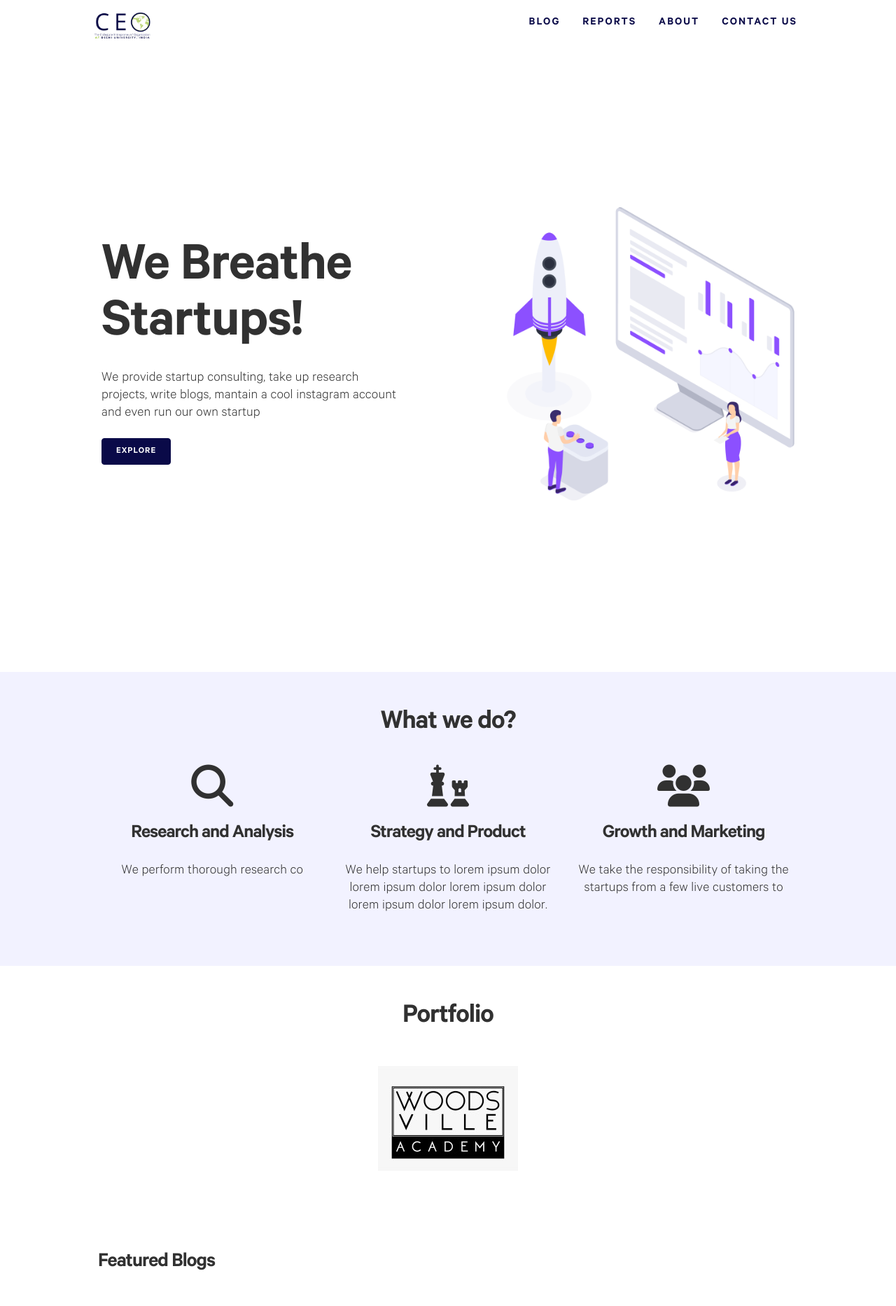
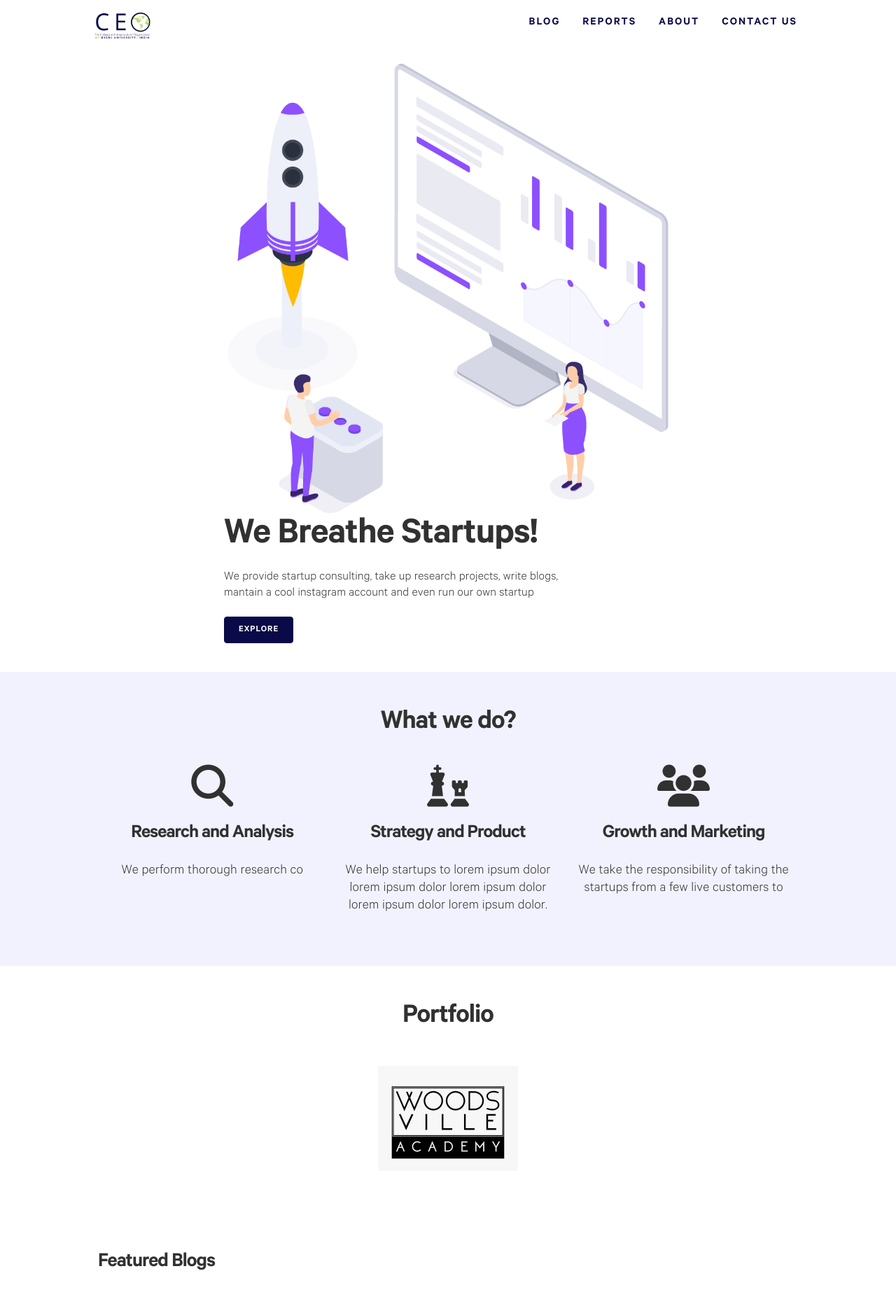
Before and after one commit to shivanshmehendiratta/ceodu.github.io, a Jekyll site: the page built from index.md, in a window 1280 px wide. Shown: the top 1866 px of the page at 70% size. Built offline with Jekyll 4.4.1, drawn with Linux system fonts in a browser that asks for light colours; nearby versions of some CDN libraries; some web fonts are replaced.

Commit message:
Update _Atom.scss

```diff
--- a/_sass/_Atom.scss
+++ b/_sass/_Atom.scss
@@ -425,6 +425,46 @@ footer .social {
 
 
 @media only screen and (min-width: $first-breakpoint) {
+	.container-show {
+  max-width: 105rem;
+  margin: auto;
+  overflow: hidden;
+  padding: 0 3rem;
+}
+
+.showcase {
+  background: #fff;
+  height: 100vh;
+  position: relative;
+}
+
+.showcase:before {
+  content: '';
+  background: #fff;
+  position: absolute;
+  top: 0;
+  left: 0;
+  width: 100%;
+  height: 100%;
+  z-index: -1;
+}
+
+.showcase .showcase-inner {
+  display: flex;
+  flex-direction: column-reverse;
+  align-items: center;
+  justify-content: center;
+  height: 100%;
+}
+
+.showcase h1 {
+  font-size: 5.5rem;
+  line-height: 0.9;
+}
+
+.showcase p {
+  font-size: 1.8rem;
+}
  .bar-hide{
  display:none;
  }
```
